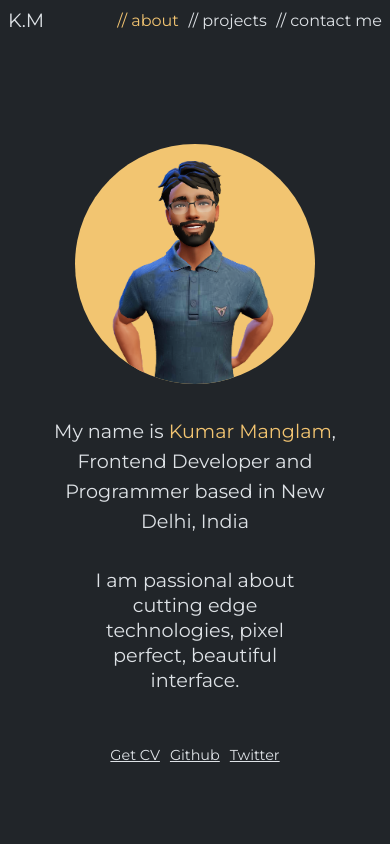
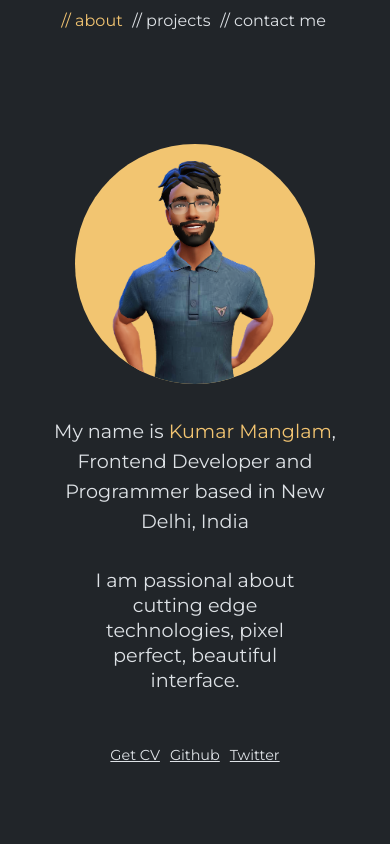
Before and after one commit to kumarmanglam/portfoliov1, a React (Create React App) app: page / in a window 390 px wide. Shown: the top 844 px of the page. Built offline with nearby package versions, Linux system fonts and the light colour scheme.

Commit message:
updated Mobile UI

```diff
--- a/src/App.scss
+++ b/src/App.scss
@@ -2,3 +2,31 @@
   scroll-snap-type: x mandatory;
   scroll-behavior: smooth;
 }
+// .App > * {
+//   border: 1px solid red;
+// }
+
+// .App > * > * {
+//   border: 1px dashed blue;
+// }
+/* Width and height of the scrollbar */
+::-webkit-scrollbar {
+  width: 5px;
+  height: 5px;
+}
+
+/* Track (background) of the scrollbar */
+::-webkit-scrollbar-track {
+  background: #212529;
+}
+
+/* Handle (thumb) of the scrollbar */
+::-webkit-scrollbar-thumb {
+  background: #f2c471;
+  border-radius: 5px;
+}
+
+/* Handle on hover */
+::-webkit-scrollbar-thumb:hover {
+  background: #212529;
+}
--- a/src/assets/styles/navigation.scss
+++ b/src/assets/styles/navigation.scss
@@ -43,7 +43,13 @@
   }
 }
 @media screen and (max-width: 500px) {
+  .nav-logo {
+    visibility: hidden;
+  }
   .navigation {
+    margin: 0 auto;
+    width: 90vw;
+    justify-content: center;
     padding: 0.5rem;
   }
   .tabs {
--- a/src/assets/styles/project.scss
+++ b/src/assets/styles/project.scss
@@ -42,12 +42,12 @@
   animation-name: slideIn;
   display: block;
 }
-.project-inactive {
-  animation-name: slideOut;
-}
+// .project-inactive {
+//   animation-name: slideOut;
+// }
 @keyframes slideIn {
   0% {
-    transform: translateX(100%);
+    transform: translateX(50%);
     opacity: 0;
   }
   20% {
@@ -58,16 +58,16 @@
     opacity: 1;
   }
 }
-@keyframes slideOut {
-  0% {
-    transform: translateX(0);
-    opacity: 1;
-  }
-  50% {
-    transform: translateX(-100%);
-    opacity: 0;
-  }
-}
+// @keyframes slideOut {
+//   0% {
+//     transform: translateX(0);
+//     opacity: 1;
+//   }
+//   50% {
+//     transform: translateX(-100%);
+//     opacity: 0;
+//   }
+// }
 .project-description {
   padding: 30px 20px;
   line-height: 25px;
@@ -141,4 +141,17 @@
     display: flex;
     flex-direction: column-reverse;
   }
+  @keyframes slideIn {
+    0% {
+      transform: translateX(35%);
+      opacity: 0;
+    }
+    20% {
+      opacity: 0;
+    }
+    100% {
+      transform: translateX(0);
+      opacity: 1;
+    }
+  }
 }
--- a/src/components/Navigation/index.js
+++ b/src/components/Navigation/index.js
@@ -1,5 +1,4 @@
 import React, { useRef, useState } from "react";
-import Text from "../core/Text";
 
 function Navigation() {
   const slash = "// ";
@@ -28,7 +27,7 @@ function Navigation() {
   }
   return (
     <div className="navigation">
-      <div>
+      <div className="nav-logo">
         <a href="#about" className="anchor km">
           K.M
         </a>
```
